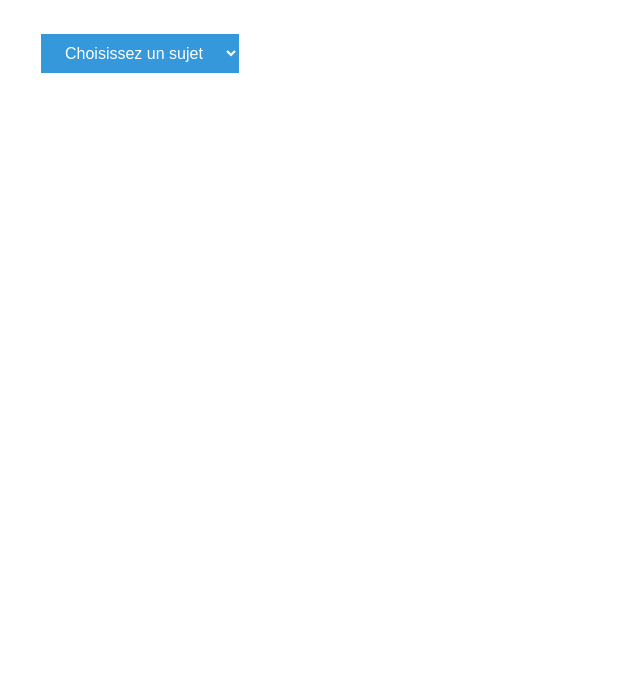
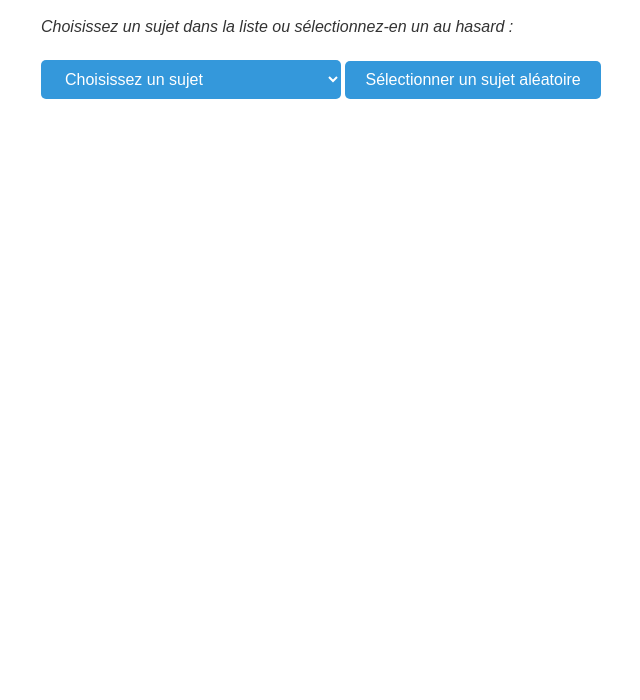
Before and after one commit to Farad77/cdaQuizz, a plain HTML site: page index.html in a window 1280 px wide. Shown: the part 100-800 px from the top of the page, without its empty margins (199-839 px from the left). Drawn offline with nearby package versions, Linux system fonts and the light colour scheme.

Commit message:
rajout bouton random

```diff
--- a/index.html
+++ b/index.html
@@ -33,7 +33,8 @@
             padding: 10px 20px;
             cursor: pointer;
             font-size: 16px;
-            margin-top: 20px;
+            margin-top: 10px;
+            border-radius: 5px;
         }
         button:hover, select:hover {
             background-color: #2980b9;
@@ -54,7 +55,8 @@
             padding-bottom: 20px;
         }
         #subject-select {
-            margin-bottom: 20px;
+            width: 100%;
+            max-width: 300px;
         }
         textarea {
             width: 100%;
@@ -74,14 +76,25 @@
             margin-top: 30px;
             color: #3498db;
         }
+        .subject-selection {
+            margin-bottom: 20px;
+        }
+        .subject-selection p {
+            margin-bottom: 10px;
+            font-style: italic;
+        }
     </style>
 </head>
 <body>
     <h1>Quiz Multi-sujets Dynamique</h1>
 
-    <select id="subject-select" onchange="loadQuiz(this.value)">
-        <option value="">Choisissez un sujet</option>
-    </select>
+    <div class="subject-selection">
+        <p>Choisissez un sujet dans la liste ou sélectionnez-en un au hasard :</p>
+        <select id="subject-select" onchange="loadQuiz(this.value)">
+            <option value="">Choisissez un sujet</option>
+        </select>
+        <button onclick="selectRandomSubject()">Sélectionner un sujet aléatoire</button>
+    </div>
 
     <div id="documentation" class="hidden"></div>
 
@@ -93,6 +106,7 @@
     <script>
         let quizData = {};
         let corrections = {};
+        let subjects = [];
 
         async function loadMarkdownFile(url) {
             const response = await fetch(url);
@@ -102,7 +116,7 @@
         async function listSubjects() {
             try {
                 const response = await fetch('subjects.json');
-                const subjects = await response.json();
+                subjects = await response.json();
                 const select = document.getElementById('subject-select');
                 subjects.forEach(subject => {
                     const option = document.createElement('option');
@@ -113,6 +127,15 @@
             } catch (error) {
                 console.error('Error loading subjects:', error);
                 document.body.innerHTML = '<h1>Error loading subjects. Please try again later.</h1>';
+            }
+        }
+
+        function selectRandomSubject() {
+            if (subjects.length > 0) {
+                const randomIndex = Math.floor(Math.random() * subjects.length);
+                const randomSubject = subjects[randomIndex];
+                document.getElementById('subject-select').value = randomSubject;
+                loadQuiz(randomSubject);
             }
         }
 
```
